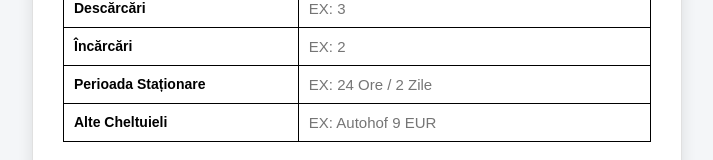
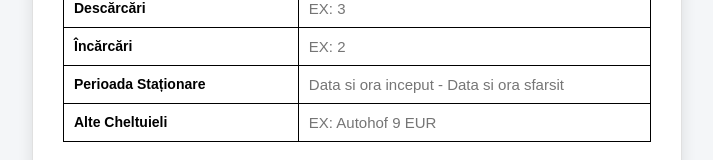
Before and after one commit to skazey/Decont, a plain HTML site: page index.html in a window 1280 px wide. Shown: the part 432-592 px from the top of the page, without its empty margins (283-996 px from the left). Drawn offline with nearby package versions, Linux system fonts and the light colour scheme.

Commit message:
Update placeholder text for stationare textarea

```diff
--- a/index.html
+++ b/index.html
@@ -202,7 +202,7 @@
             </tr>
             <tr>
                 <td class="label">Perioada Staționare</td>
-                <td class="input-cell"><textarea id="stationare" rows="1" placeholder="EX: 24 Ore / 2 Zile" onfocus="scrollToElement(this)" oninput="autoExpand(this)"></textarea></td>
+                <td class="input-cell"><textarea id="stationare" rows="1" placeholder="Data si ora inceput - Data si ora sfarsit" onfocus="scrollToElement(this)" oninput="autoExpand(this)"></textarea></td>
             </tr>
             <tr>
                 <td class="label">Alte Cheltuieli</td>
```
